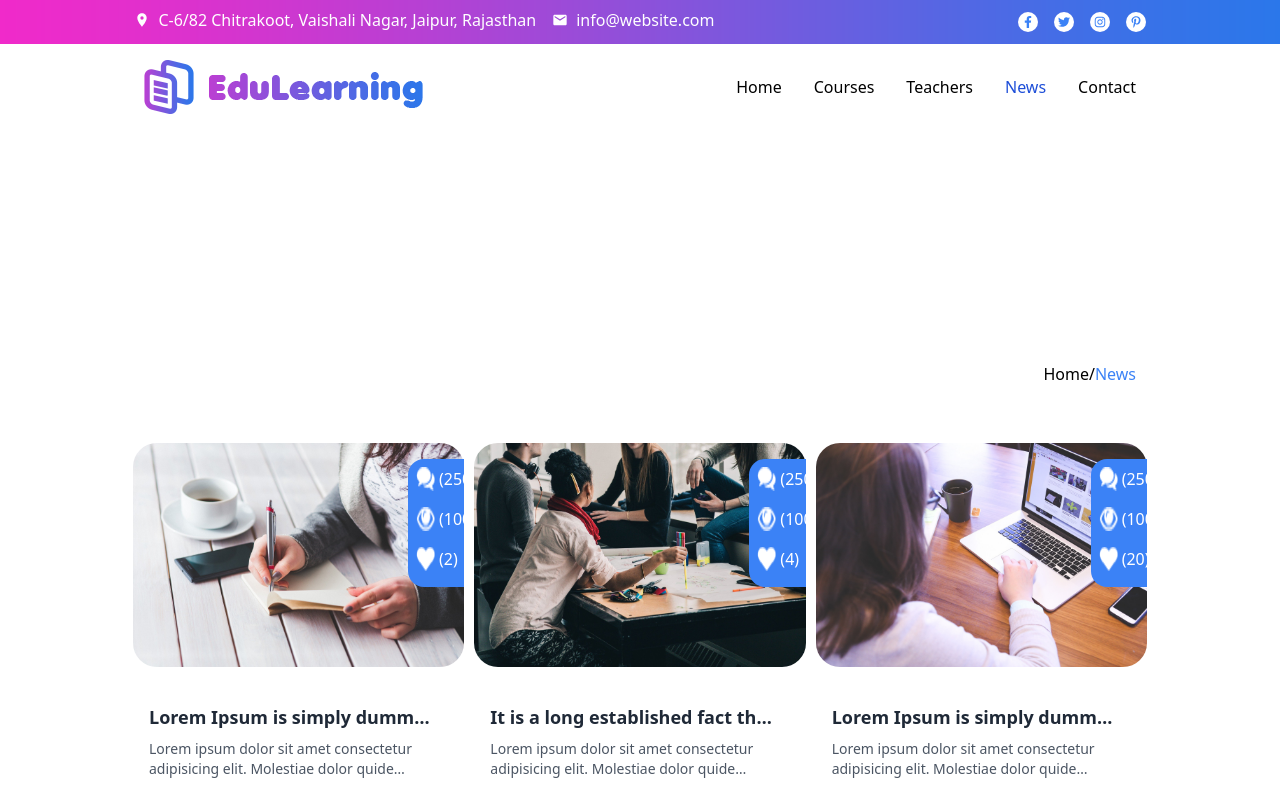
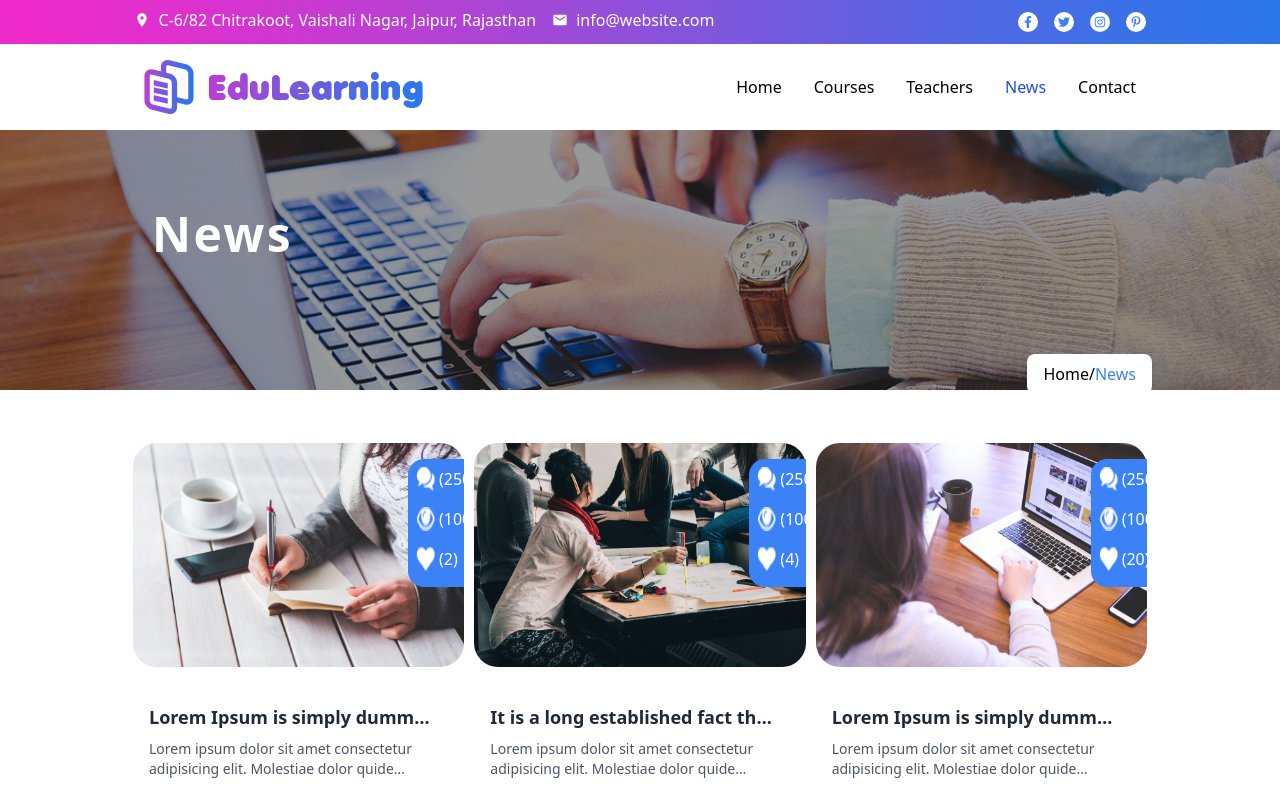
Before and after one commit to NitikaPrithwani/EduLearning, a Next.js app: page /news in a window 1280 px wide. Shown: the top 793 px of the page. Built offline with nearby package versions, Linux system fonts and the light colour scheme.

Commit message:
Deploy EduLearning

```diff
--- a/app/components/HeroSection/HeroSection.jsx
+++ b/app/components/HeroSection/page.jsx
@@ -1,8 +1,8 @@
-export default function HeroSection({page}) {
+export default function HeroSection({image,page}) {
     return (
         <>
             <div className="lg:h-[260px] h-[127px] relative" style={{
-                // backgroundImage: `url(${image})`,
+                backgroundImage: `url(${image})`,
                 backgroundSize: 'cover'
             }}>
                 <p className=" text-white text-3xl lg:text-5xl font-bold tracking-wider lg:w-4/5 lg:mx-10 float-start ps-7 pt-8 lg:ps-28 lg:pt-20">{page}</p>
--- a/app/news/page.jsx
+++ b/app/news/page.jsx
@@ -1,6 +1,6 @@
 import Footer from "../components/Footer/page"
 import Header from "../components/Header/page"
-import HeroSection from "../components/HeroSection/HeroSection"
+import HeroSection from "../components/HeroSection/page"
 import News from "./News"
 
 export default function AllNews() {
```
